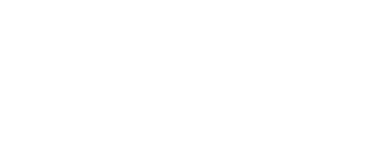
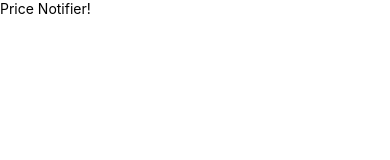
Before and after one commit to phenogit/price-notifier, a React Native app: screen / in a window 390 px wide. Shown: the top 160 px of the page. Built offline with nearby package versions, Linux system fonts and the light colour scheme.

Commit message:
safe area

```diff
--- a/App.js
+++ b/App.js
@@ -1,3 +1,12 @@
+import { SafeAreaProvider, SafeAreaView } from "react-native-safe-area-context";
+import { Text } from "react-native";
+
 export default function App() {
-  return <></>;
+  return (
+    <SafeAreaProvider>
+      <SafeAreaView>
+        <Text>Price Notifier!</Text>
+      </SafeAreaView>
+    </SafeAreaProvider>
+  );
 }
--- a/package.json
+++ b/package.json
@@ -12,7 +12,8 @@
     "expo": "~50.0.14",
     "expo-status-bar": "~1.11.1",
     "react": "18.2.0",
-    "react-native": "0.73.6"
+    "react-native": "0.73.6",
+    "react-native-safe-area-context": "^4.10.1"
   },
   "devDependencies": {
     "@babel/core": "^7.20.0"
```
Also changed, not shown: 1 other file (tests, documents, lock files or other folders).
